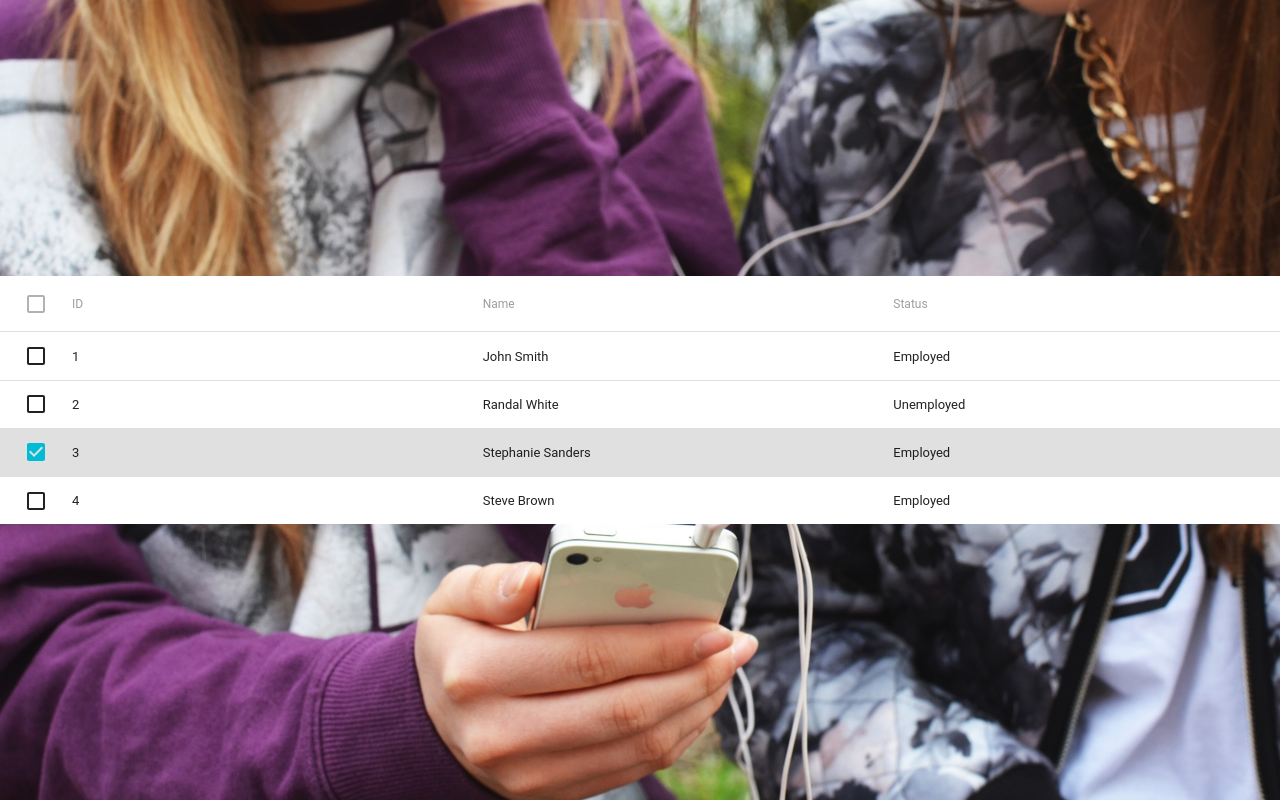
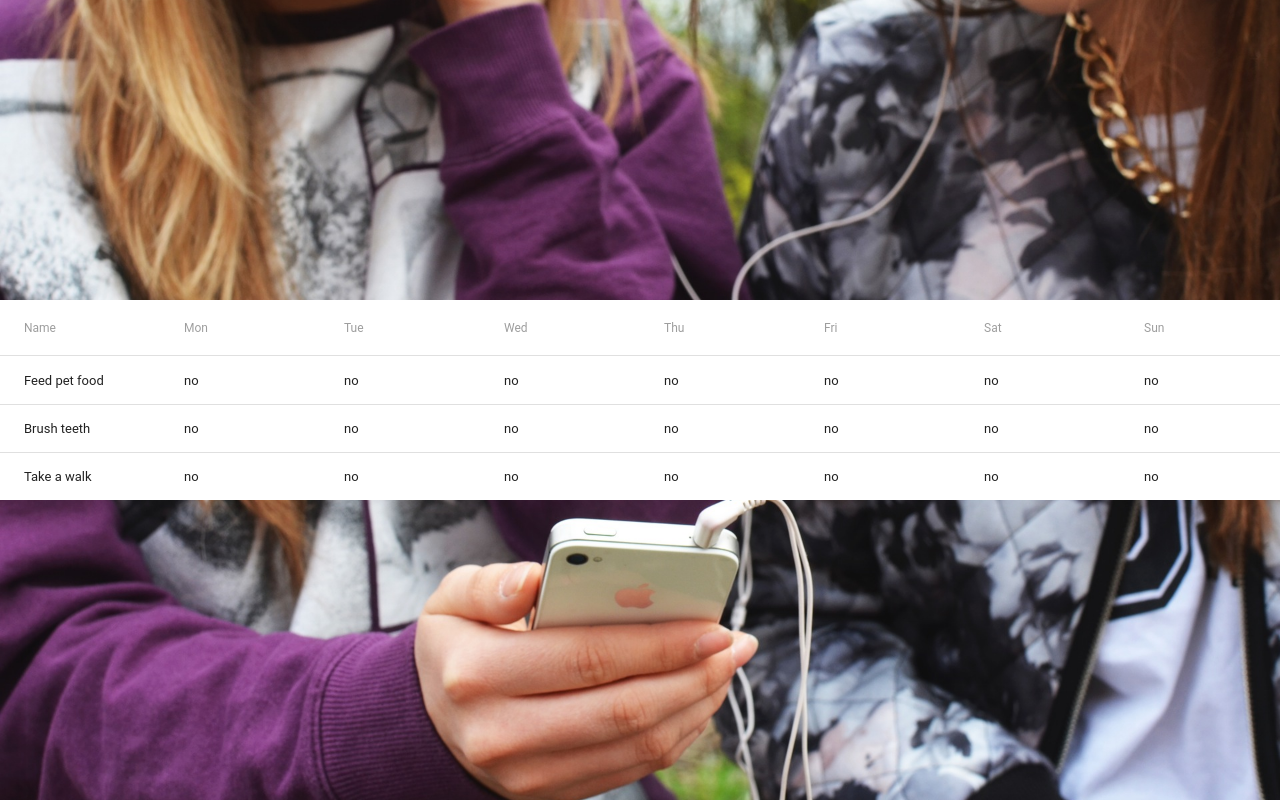
Before and after one commit to PippaC/react-petowner-todo, a React app: page / in a window 1280 px wide. Built offline with nearby package versions, Linux system fonts and the light colour scheme.

Commit message:
Change habit table design.

```diff
--- a/item.json
+++ b/item.json
@@ -2,8 +2,42 @@
     "habit": [
         {
             "ID": "1",
-            "Name": "John Smith",
-            "Status": "Employed"
+            "Name": "Feed pet food",
+            "date_list": [
+              {"day": "Mon", "done": "no"},
+              {"day": "Tue", "done": "no"},
+              {"day": "Wed", "done": "no"},
+              {"day": "Thu", "done": "no"},
+              {"day": "Fri", "done": "no"},
+              {"day": "Sat", "done": "no"},
+              {"day": "Sun", "done": "no"}
+            ]
+        },
+        {
+            "ID": "2",
+            "Name": "Brush teeth",
+            "date_list": [
+              {"day": "Mon", "done": "no"},
+              {"day": "Tue", "done": "no"},
+              {"day": "Wed", "done": "no"},
+              {"day": "Thu", "done": "no"},
+              {"day": "Fri", "done": "no"},
+              {"day": "Sat", "done": "no"},
+              {"day": "Sun", "done": "no"}
+            ]
+        },
+        {
+            "ID": "3",
+            "Name": "Take a walk",
+            "date_list": [
+              {"day": "Mon", "done": "no"},
+              {"day": "Tue", "done": "no"},
+              {"day": "Wed", "done": "no"},
+              {"day": "Thu", "done": "no"},
+              {"day": "Fri", "done": "no"},
+              {"day": "Sat", "done": "no"},
+              {"day": "Sun", "done": "no"}
+            ]
         }
     ]
 }
--- a/js/HabitTable.jsx
+++ b/js/HabitTable.jsx
@@ -27,34 +27,29 @@ export default class TableExampleControlled extends Component {
   render() {
     return (
       <Table onRowSelection={this.handleRowSelection}>
-        <TableHeader>
+        <TableHeader displaySelectAll={false}
+adjustForCheckbox={false}
+            enableSelectAll={false}>
           <TableRow>
-            <TableHeaderColumn>ID</TableHeaderColumn>
             <TableHeaderColumn>Name</TableHeaderColumn>
-            <TableHeaderColumn>Status</TableHeaderColumn>
+            <TableHeaderColumn>Mon</TableHeaderColumn>
+            <TableHeaderColumn>Tue</TableHeaderColumn>
+            <TableHeaderColumn>Wed</TableHeaderColumn>
+            <TableHeaderColumn>Thu</TableHeaderColumn>
+            <TableHeaderColumn>Fri</TableHeaderColumn>
+            <TableHeaderColumn>Sat</TableHeaderColumn>
+            <TableHeaderColumn>Sun</TableHeaderColumn>
           </TableRow>
         </TableHeader>
-        <TableBody>
-          <TableRow selected={this.isSelected(0)}>
-            <TableRowColumn>{preload.habit[0].ID}</TableRowColumn>
-            <TableRowColumn>{preload.habit[0].Name}</TableRowColumn>
-            <TableRowColumn>{preload.habit[0].Status}</TableRowColumn>
-          </TableRow>
-          <TableRow selected={this.isSelected(1)}>
-            <TableRowColumn>2</TableRowColumn>
-            <TableRowColumn>Randal White</TableRowColumn>
-            <TableRowColumn>Unemployed</TableRowColumn>
-          </TableRow>
-          <TableRow selected={this.isSelected(2)}>
-            <TableRowColumn>3</TableRowColumn>
-            <TableRowColumn>Stephanie Sanders</TableRowColumn>
-            <TableRowColumn>Employed</TableRowColumn>
-          </TableRow>
-          <TableRow selected={this.isSelected(3)}>
-            <TableRowColumn>4</TableRowColumn>
-            <TableRowColumn>Steve Brown</TableRowColumn>
-            <TableRowColumn>Employed</TableRowColumn>
-          </TableRow>
+        <TableBody displayRowCheckbox={false}>
+          {preload.habit.map(habit =>
+            <TableRow key={habit.ID}>
+              <TableRowColumn>{habit.Name}</TableRowColumn>
+              {habit.date_list.map(list =>
+                <TableRowColumn key={list.day}>{list.done}</TableRowColumn>
+              )}
+            </TableRow>
+          )}
         </TableBody>
       </Table>
     );
```
